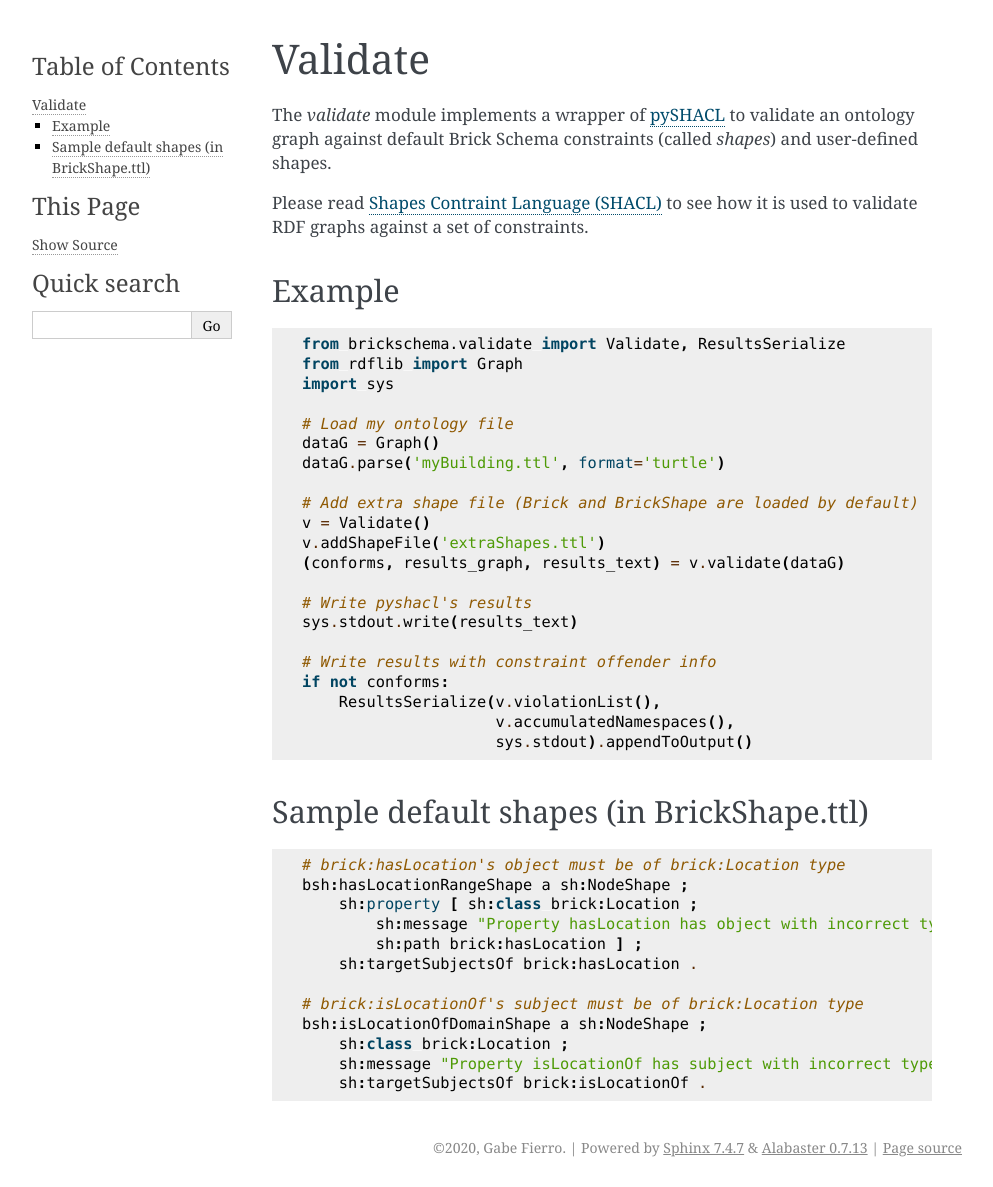
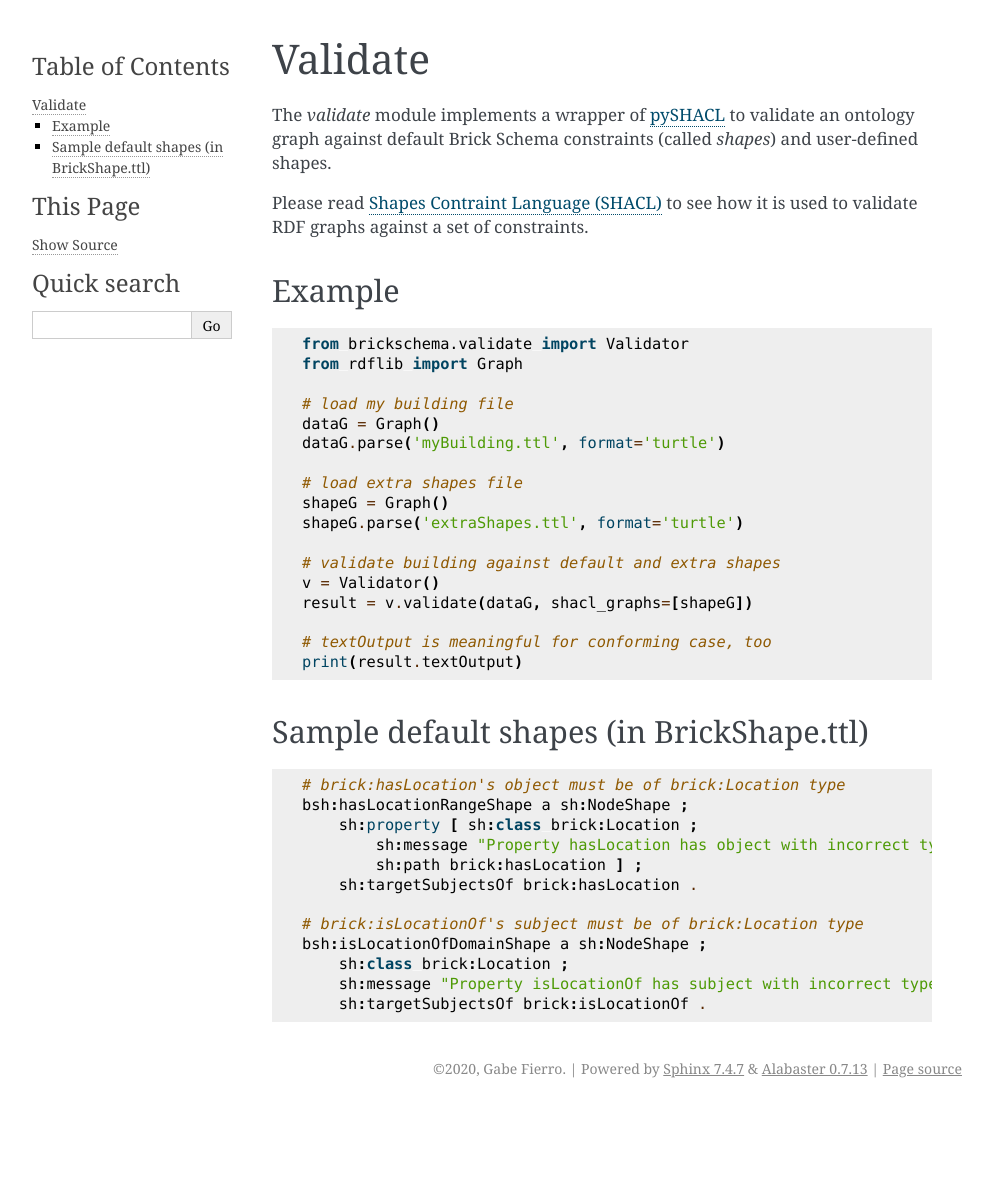
Before and after one commit to BrickSchema/py-brickschema, a Sphinx documentation site: the page built from docs/validate.rst, in a window 1280 px wide. Shown: the whole page, without its empty margins (148-1141 px from the left). Built offline with Sphinx 7.4.7, drawn with Linux system fonts in a browser that asks for light colours; the version number is read from the project's files by our own code; after the commit the page ends 1108 px from its top, so only the background shows below that.

Commit message:
Change documents for the api changes.

```diff
--- a/docs/brick_validate.rst
+++ b/docs/brick_validate.rst
@@ -23,8 +23,8 @@ Example
 
 .. code-block:: bash
 
-                # BrickShape.ttl is the default shapes generated for Brick
-                brick_validate myBuilding.ttl -s extraShapes.ttl -s BrickShape.ttl
+                # validate a building against the default shapes and extra shapes created by the uer
+                brick_validate myBuilding.ttl -s extraShapes.ttl
 
 Sample output
 ~~~~~~~~~~~~~
--- a/docs/validate.rst
+++ b/docs/validate.rst
@@ -16,27 +16,23 @@ Example
 
 .. code-block:: python
 
-                from brickschema.validate import Validate, ResultsSerialize
+                from brickschema.validate import Validator
                 from rdflib import Graph
-                import sys
 
-                # Load my ontology file
+                # load my building file
                 dataG = Graph()
                 dataG.parse('myBuilding.ttl', format='turtle')
 
-                # Add extra shape file (Brick and BrickShape are loaded by default)
-                v = Validate()
-                v.addShapeFile('extraShapes.ttl')
-                (conforms, results_graph, results_text) = v.validate(dataG)
+                # load extra shapes file
+                shapeG = Graph()
+                shapeG.parse('extraShapes.ttl', format='turtle')
 
-                # Write pyshacl's results
-                sys.stdout.write(results_text)
+                # validate building against default and extra shapes
+                v = Validator()
+                result = v.validate(dataG, shacl_graphs=[shapeG])
 
-                # Write results with constraint offender info
-                if not conforms:
-                    ResultsSerialize(v.violationList(),
-                                     v.accumulatedNamespaces(),
-                                     sys.stdout).appendToOutput()
+                # textOutput is meaningful for conforming case, too
+                print(result.textOutput)
 
 Sample default shapes (in BrickShape.ttl)
 ~~~~~~~~~~~~~~~~~~~~~~~~~~~~~~~~~~~~~~~~~
```
Also changed, not shown: README.md (+0 -1 lines), 1 other file.
